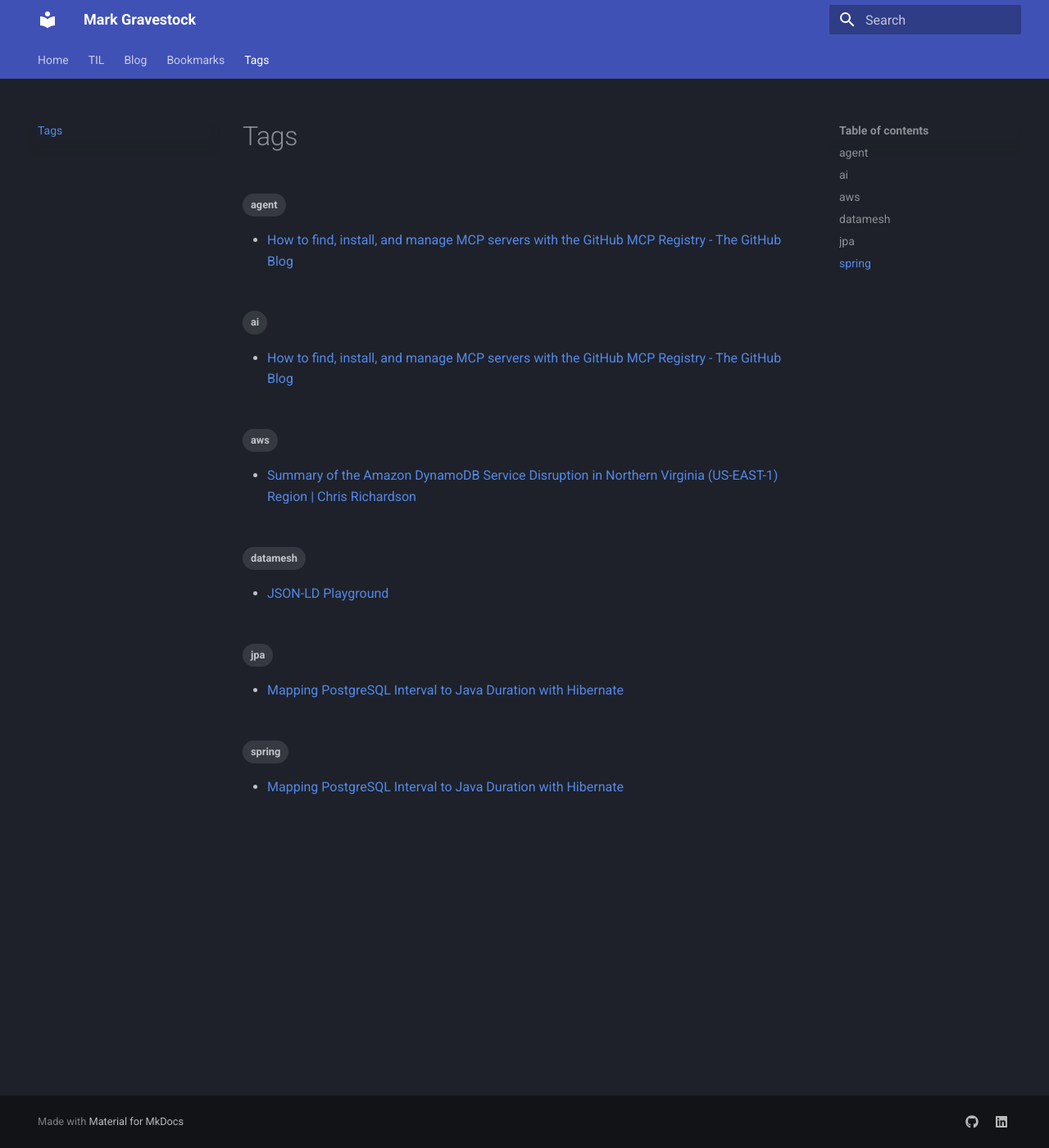
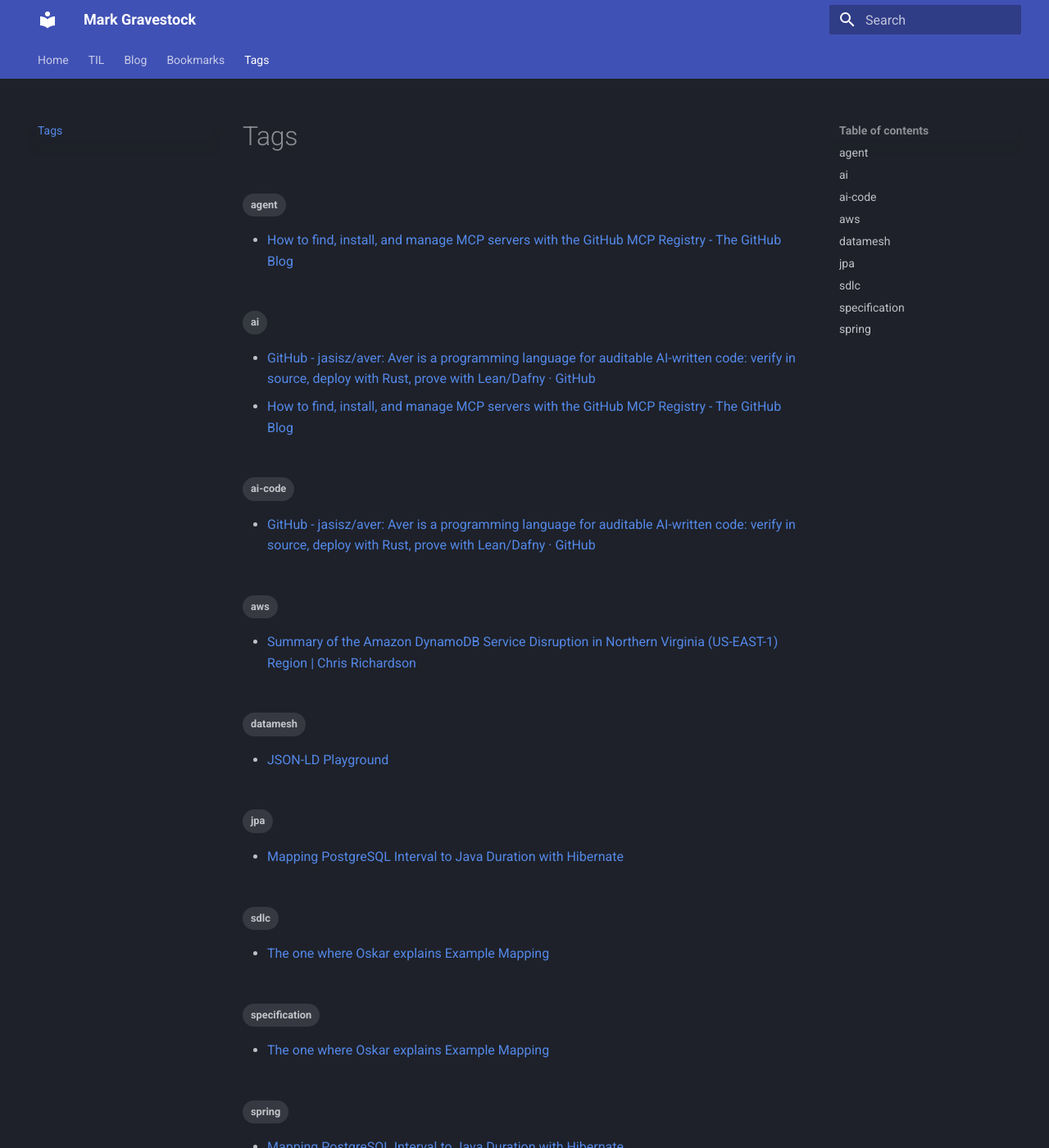
Before and after one commit to MarkGravestock/personal-site, an MkDocs documentation site: the page built from docs/tags.md, in a window 1280 px wide and 1400 px high. Shown: the whole window at 82% size. Built offline with MkDocs 1.6.1 and Material for MkDocs 9.7.7, drawn with Linux system fonts in a browser that asks for light colours.

Commit message:
chore: update bookmarks 2026-03-31

```diff
--- a/docs/bookmarks/index.md
+++ b/docs/bookmarks/index.md
@@ -8,6 +8,14 @@ A collection of useful things I've found on the web.
 ## March 2026
 
 <div class="grid cards" markdown>
+
+- **[The one where Oskar explains Example Mapping](posts/2026-03-31-the-one-where-oskar-explains-example-mapping.md)**
+
+    `#sdlc` `#specification` · architecture-weekly.com · 31 Mar
+
+- **[GitHub - jasisz/aver: Aver is a programming language for auditable AI-written code: verify in source, deploy with Rust, prove with Lean/Dafny · GitHub](posts/2026-03-30-github-jasisz-aver-aver-is-a-programming-language.md)**
+
+    `#ai-code` `#ai` · github.com · 30 Mar
 
 - **[java.evolved Code Snippets | java.evolved](posts/2026-03-30-java-evolved-code-snippets-java-evolved.md)**
 
--- /dev/null
+++ b/docs/bookmarks/posts/2026-03-30-github-jasisz-aver-aver-is-a-programming-language.md
@@ -0,0 +1,13 @@
+---
+title: "GitHub - jasisz/aver: Aver is a programming language for auditable AI-written code: verify in source, deploy with Rust, prove with Lean/Dafny · GitHub"
+date: 2026-03-30
+tags:
+  - ai-code
+  - ai
+---
+
+**[GitHub - jasisz/aver: Aver is a programming language for auditable AI-written code: verify in source, deploy with Rust, prove with Lean/Dafny · GitHub](https://github.com/jasisz/aver)**
+
+github.com · 30 Mar 2026
+
+> Interesting idea, but would it make a material improvement over and above languages that are heavily represented in the training data
--- /dev/null
+++ b/docs/bookmarks/posts/2026-03-31-the-one-where-oskar-explains-example-mapping.md
@@ -0,0 +1,13 @@
+---
+title: "The one where Oskar explains Example Mapping"
+date: 2026-03-31
+tags:
+  - sdlc
+  - specification
+---
+
+**[The one where Oskar explains Example Mapping](https://www.architecture-weekly.com/p/the-one-where-oskar-explains-example)**
+
+architecture-weekly.com · 31 Mar 2026
+
+> Good examples of 'example mapping'
```
